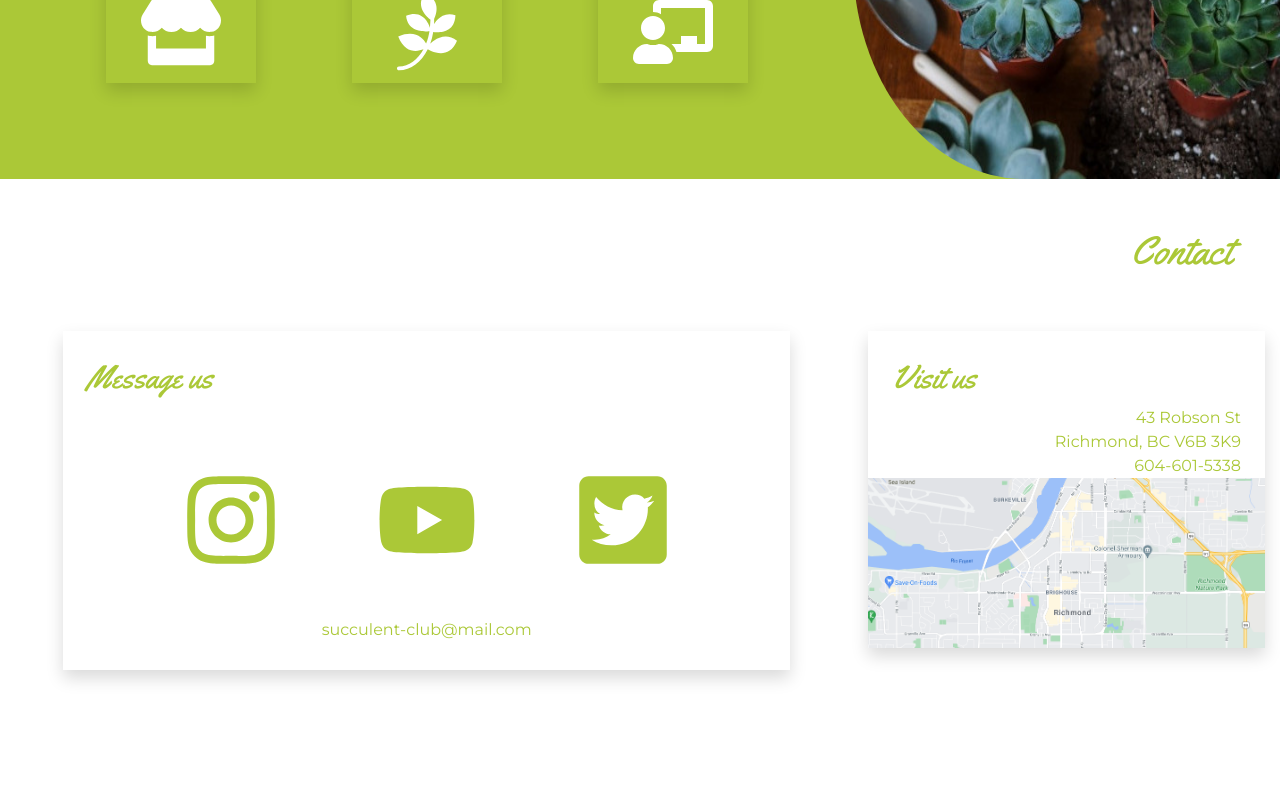
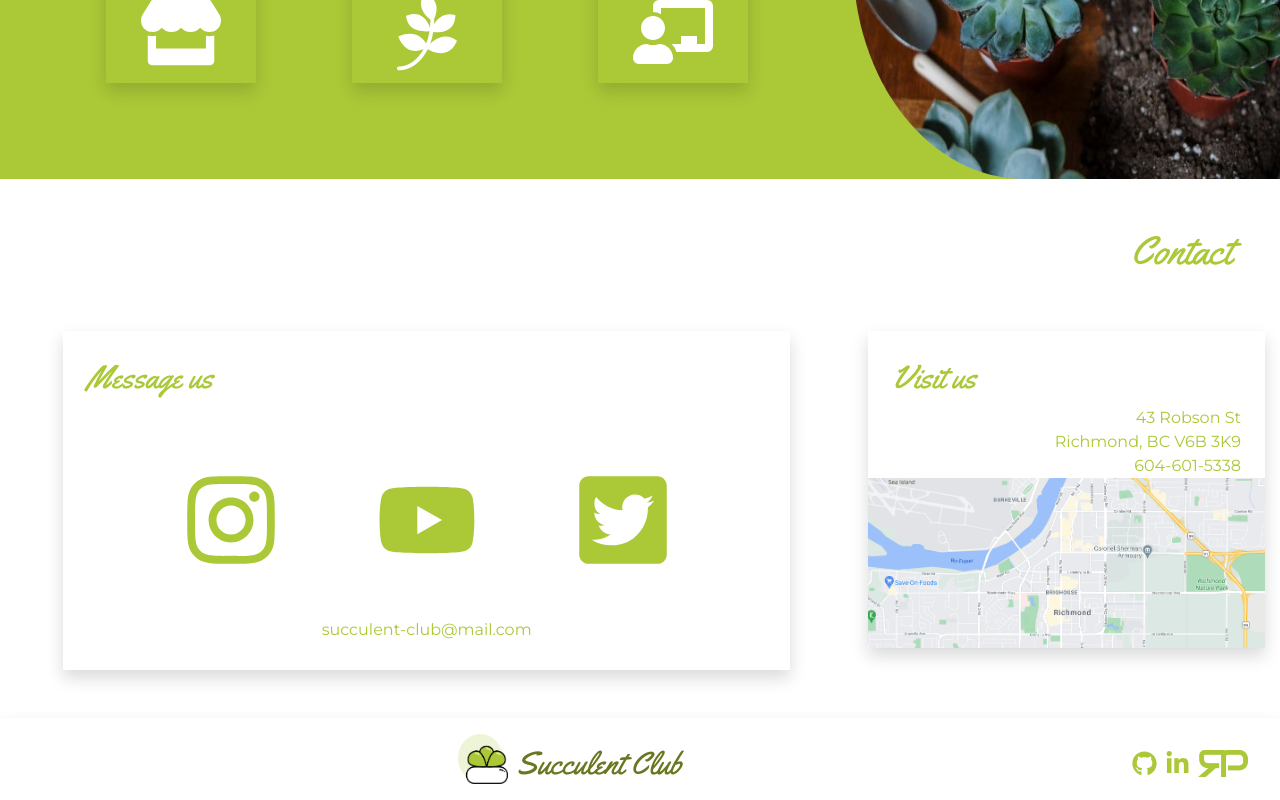
Before and after one commit to RebecaPastl/succulent-club, a React (Create React App) app: page / in a window 1280 px wide. Shown: the part 1937-2737 px from the top of the page. Before the commit the page ends 2655 px from the top, so only its background shows below. Built offline with nearby package versions, Linux system fonts and the light colour scheme.

Commit message:
feat(footer): #6 add footer component

```diff
--- a/src/App.js
+++ b/src/App.js
@@ -4,6 +4,7 @@ import About from './components/About.js';
 import Services from './components/Services.js';
 import Events from './components/Events.js';
 import Contact from './components/Contact.js';
+import Footer from './components/Footer.js';
 
 class App extends React.Component {
   render() {
@@ -14,6 +15,7 @@ class App extends React.Component {
       <Services />
       <Events />
       <Contact />
+      <Footer />
     </>
   };
 }
--- /dev/null
+++ b/src/components/Footer.js
@@ -0,0 +1,24 @@
+import React from 'react';
+import { FaGithub, FaLinkedinIn } from 'react-icons/fa';
+
+class Footer extends React.Component {
+
+    render() {
+
+        return <>
+
+            <footer className='shadow green bg-white p-3 text-center'>
+                <img src="./images/succulent-club-logo.png" className='my-0 mx-2' height="50" width="50" alt="Succulent club logo" />
+                <span className='h2 green-header align-bottom'>Succulent Club</span>
+                <div className='p-3 d-none d-md-inline-block float-right'>
+                    <FaGithub className='mr-2' size={25}/>
+                    <FaLinkedinIn className='mr-2'size={25}/>
+                    <img src="./images/rp.png" className='my-0' height="27" width="50" alt="Succulent club logo" />
+                </div>
+            </footer>
+
+        </>;
+    }
+}
+
+export default Footer;
--- a/src/index.css
+++ b/src/index.css
@@ -48,7 +48,7 @@ body{
 
 /* font-face */
 
-h1, h2, .h1, .h2 {
+h1, h2, h3, h4, h5, h6, .h1, .h2, .h3, .h4, .h5, .h6 {
     font-family: 'Yellowtail', 'Opens Sans', 'Montserrat', 'Helvetica', sans-serif;
 }
 
```
Also changed, not shown: public/images/rp.png (added).
